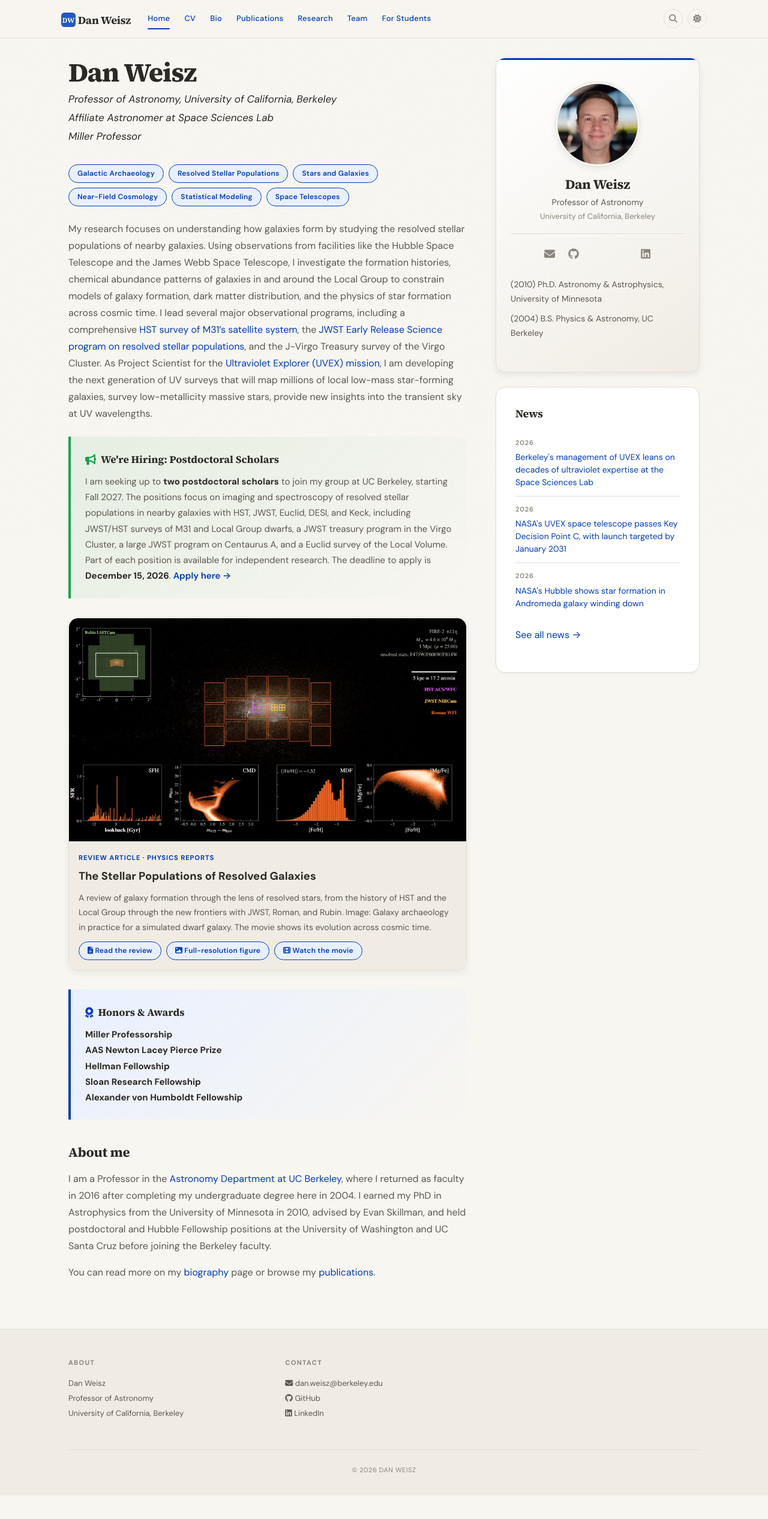
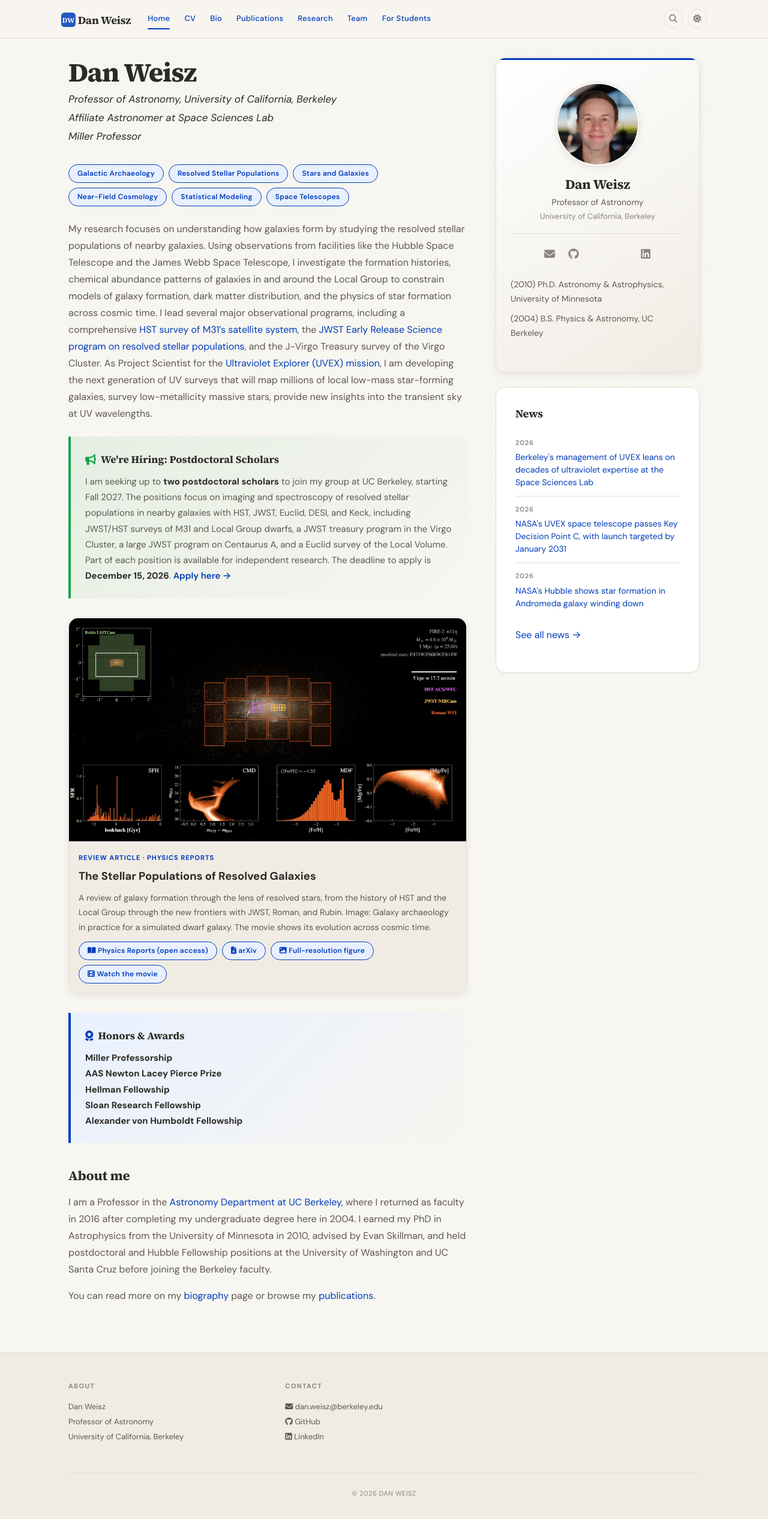
Before and after one commit to dweisz/dweisz.github.io, a Jekyll site: the page built from _pages/home.md, in a window 1280 px wide. Shown: the whole page at 60% size. Built offline with Jekyll 4.4.1, drawn with Linux system fonts in a browser that asks for light colours; a style sheet for code colours, icons or effects is not loaded; before the commit the page ends 2494 px from its top, so only the background shows below that.

Commit message:
Link the published Physics Reports version of the review
The figure now opens the open-access journal article; arXiv stays as a
second link.

Co-Authored-By: Claude Opus 5.5 <noreply@anthropic.com>

```diff
--- a/_pages/home.md
+++ b/_pages/home.md
@@ -26,11 +26,12 @@ I am seeking up to <strong>two postdoctoral scholars</strong> to join my group a
 </p>
 </div>
 
+{% assign review_journal = "https://www.sciencedirect.com/science/article/pii/S0370157326003698" %}
 {% assign review_arxiv = "https://arxiv.org/abs/2610.36040" %}
 {% assign review_movie = "https://doi.org/10.5281/zenodo.23627360" %}
 
 <div class="banner-frame review-feature" markdown="0">
-<a href="{% if review_arxiv != "" %}{{ review_arxiv }}{% else %}{{ review_movie }}{% endif %}" class="review-feature-img">
+<a href="{{ review_journal }}" class="review-feature-img">
 <img src="{{ site.url }}{{ site.baseurl }}/images/review-fig7.jpg" alt="Simulated dwarf galaxy rendered as resolved stars, with HST, JWST, Roman, and Rubin footprints and its star formation history, color-magnitude diagram, and chemical abundances" loading="lazy">
 </a>
 <div class="review-feature-body">
@@ -38,7 +39,8 @@ I am seeking up to <strong>two postdoctoral scholars</strong> to join my group a
 <div class="review-feature-title">The Stellar Populations of Resolved Galaxies</div>
 <p>A review of galaxy formation through the lens of resolved stars, from the history of HST and the Local Group through the new frontiers with JWST, Roman, and Rubin. Image: Galaxy archaeology in practice for a simulated dwarf galaxy. The movie shows its evolution across cosmic time.</p>
 <div class="review-feature-links">
-{% if review_arxiv != "" %}<a href="{{ review_arxiv }}" class="chip"><i class="fa-solid fa-file-lines"></i> Read the review</a>{% else %}<span class="chip chip-pending"><i class="fa-solid fa-file-lines"></i> arXiv link coming soon</span>{% endif %}
+<a href="{{ review_journal }}" class="chip"><i class="fa-solid fa-book-open"></i> Physics Reports (open access)</a>
+<a href="{{ review_arxiv }}" class="chip"><i class="fa-solid fa-file-lines"></i> arXiv</a>
 <a href="{{ site.url }}{{ site.baseurl }}/images/review-fig7-fullres.jpg" class="chip"><i class="fa-solid fa-image"></i> Full-resolution figure</a>
 <a href="{{ review_movie }}" class="chip"><i class="fa-solid fa-film"></i> Watch the movie</a>
 </div>
--- a/_sass/layouts/_home.scss
+++ b/_sass/layouts/_home.scss
@@ -122,11 +122,6 @@
     flex-wrap: wrap;
     gap: var(--space-2);
   }
-
-  .chip-pending {
-    opacity: 0.55;
-    pointer-events: none;
-  }
 }
 
 // News timeline
```
